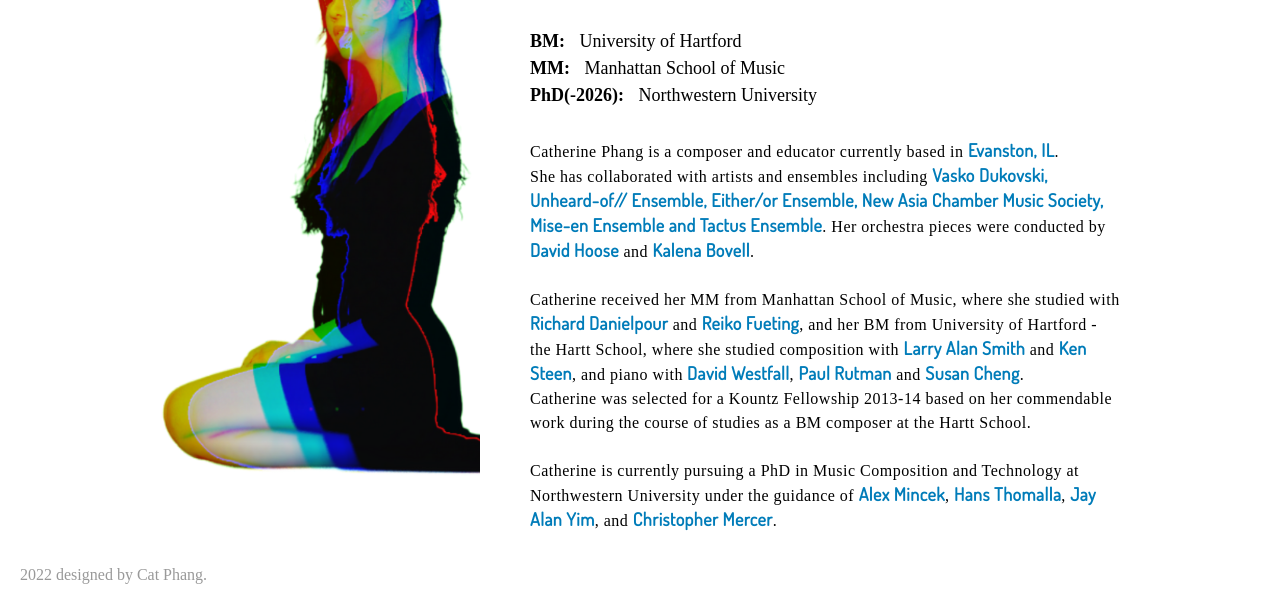
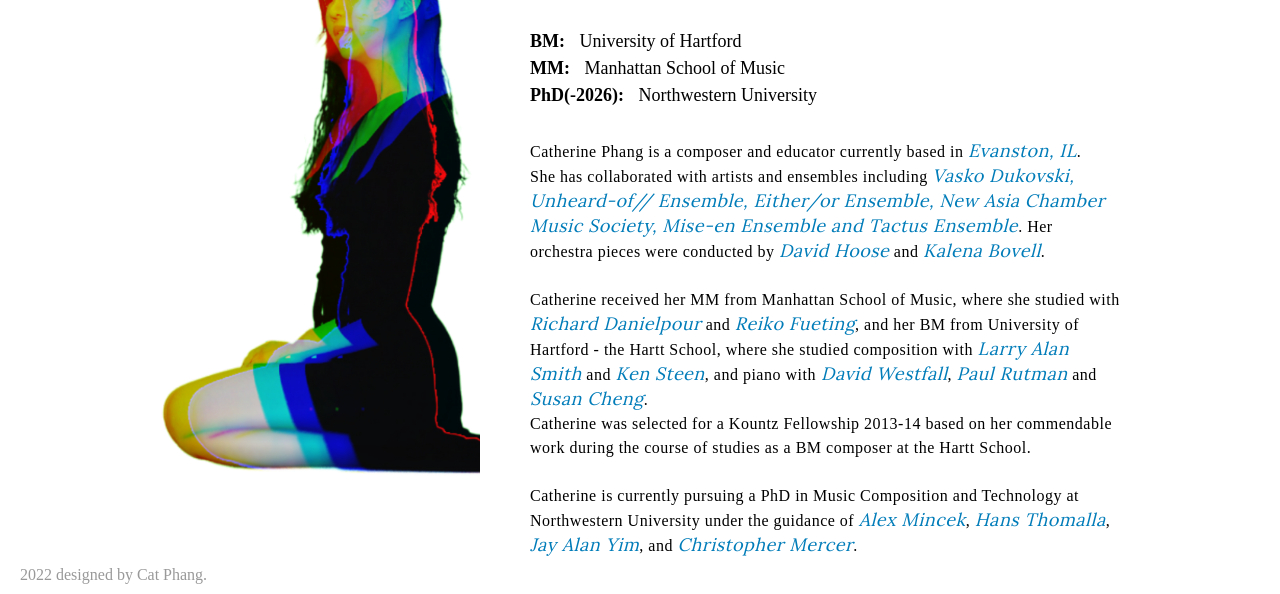
Before and after one commit to catphang31/catphang31.github.io, a plain HTML site: page index.html in a window 1280 px wide. Shown: the part 206-800 px from the top of the page. Drawn offline with nearby package versions, Linux system fonts and the light colour scheme; a web font is replaced by a local one.

Commit message:
Update style.css

```diff
--- a/css/style.css
+++ b/css/style.css
@@ -195,7 +195,7 @@ body {
   }
 
   .bio-text p span {
-    font: bold 18px "Dosis";
+    font: italic 18px "Lora";
     color: #007cb9;
   }
 
```
